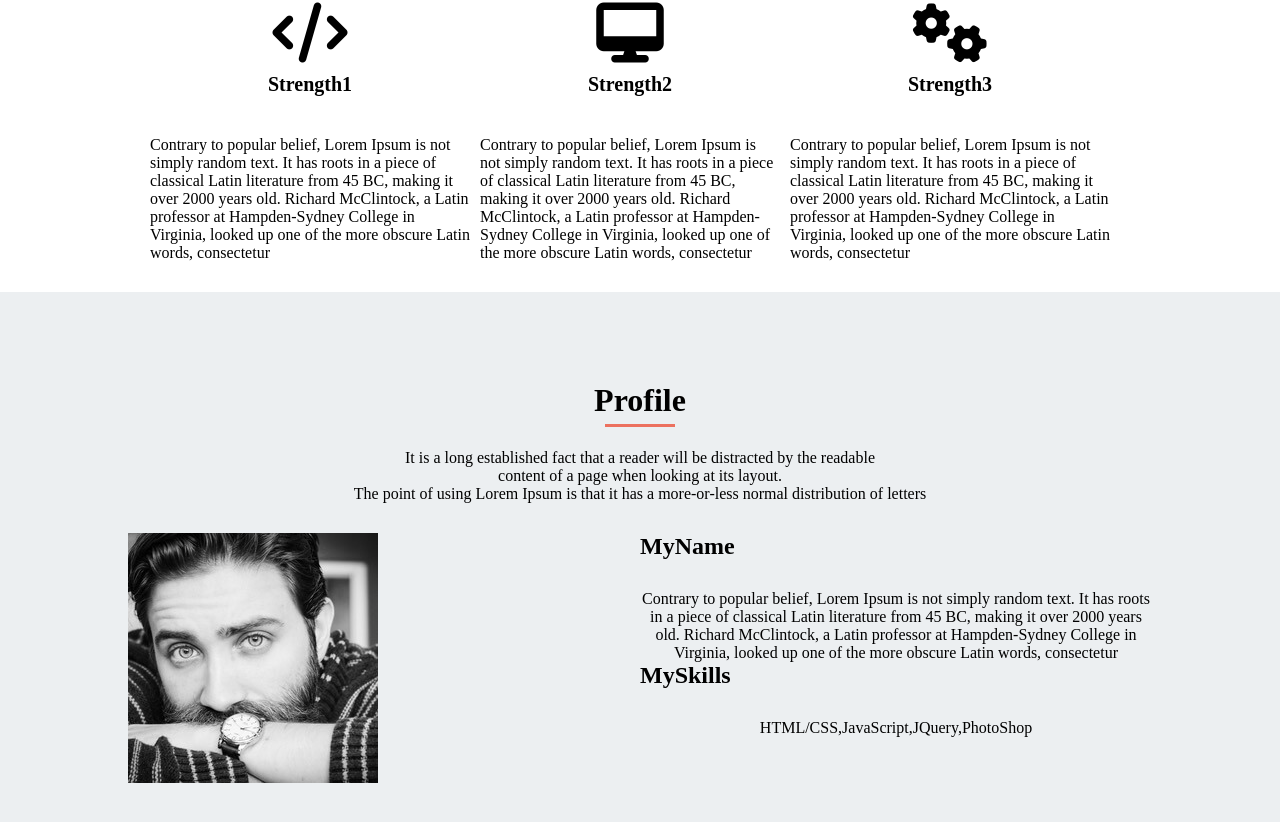
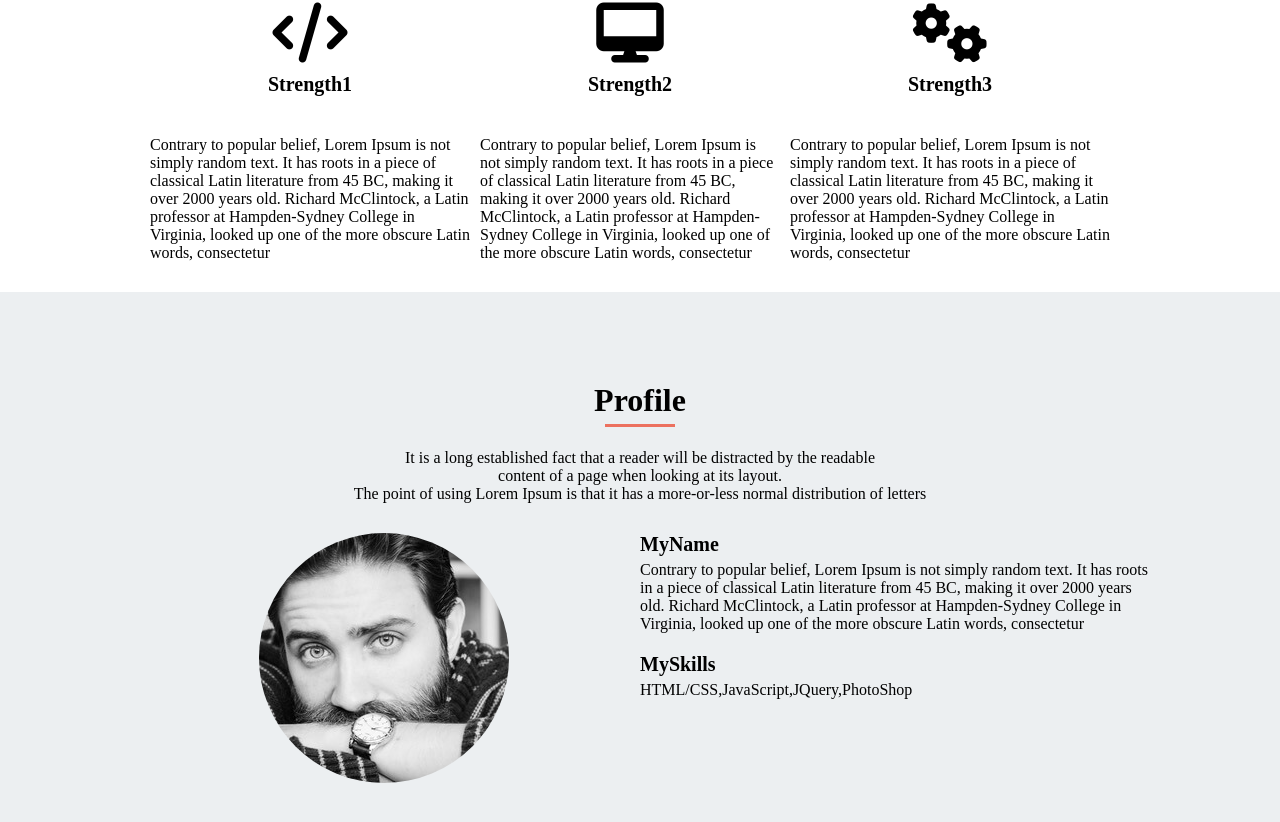
Before and after one commit to TettaTakahashi/MySite, a plain HTML site: page index.html in a window 1280 px wide. Shown: the part 1808-2630 px from the top of the page. Drawn offline with Linux system fonts and the light colour scheme.

Commit message:
[Update]Profile追加

```diff
--- a/index.html
+++ b/index.html
@@ -113,7 +113,7 @@
       <div class="profile-item">
         <h1>Profile</h1>
 
-        <p>
+        <p class="profile-explanation">
           It is a long established fact that a reader will be distracted by the readable<br>
           content of a page when looking at its layout.<br>
           The point of using Lorem Ipsum is that it has a more-or-less normal distribution of letters
--- a/style.css
+++ b/style.css
@@ -202,7 +202,8 @@ header img{
   transform: translateX(-50%);
 }
 
-.profile-item p{
+
+.profile-explanation{
   padding-top: 30px;
   font-size: 16px;
   text-align: center;
@@ -217,9 +218,24 @@ header img{
 
 .profile-img{
   width: 512px;
+  text-align: center;
+}
+
+.profile-img img{
+  border-radius: 50%;
 }
 
 
 .profile-text{
   width: 512px;
 }
+
+.profile-text h2{
+  font-size: 20px;
+}
+
+.profile-text p{
+  padding-top: 5px;
+  padding-bottom: 20px;
+  font-size: 16px;
+}
```
